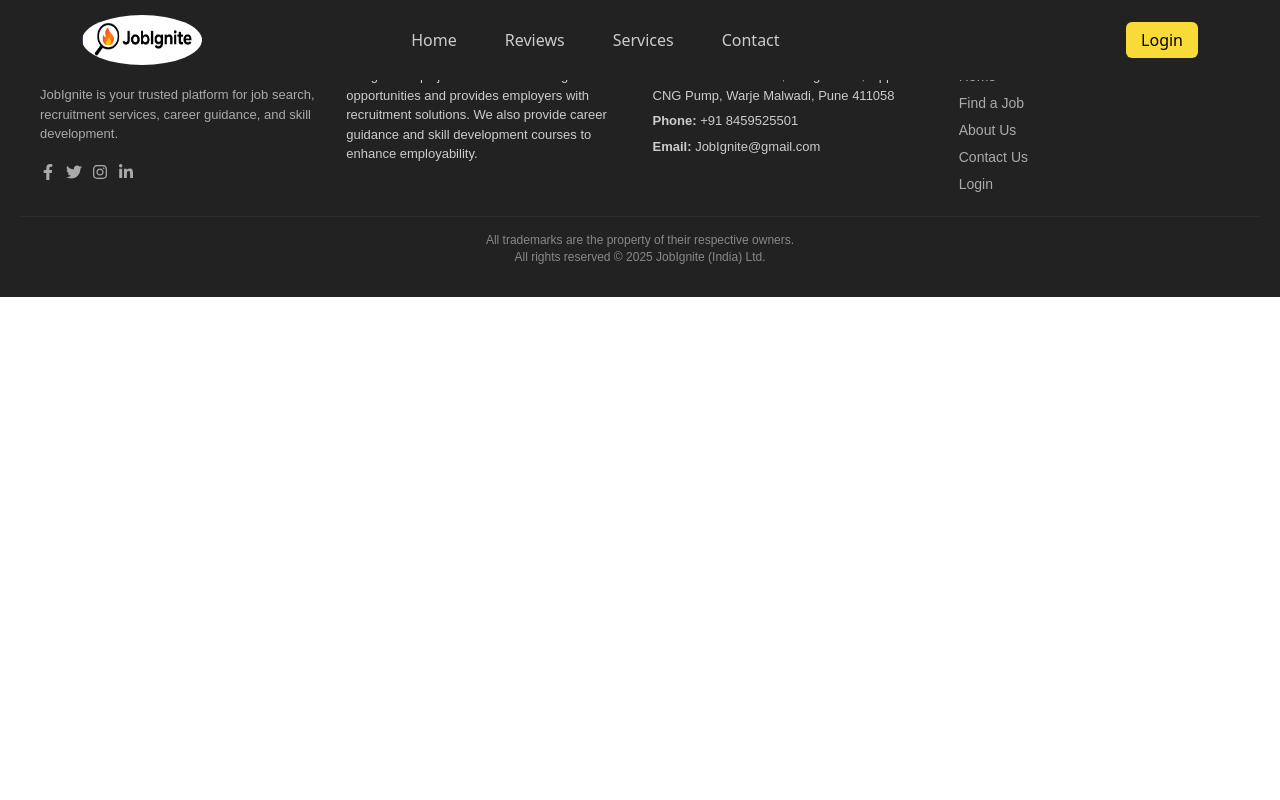
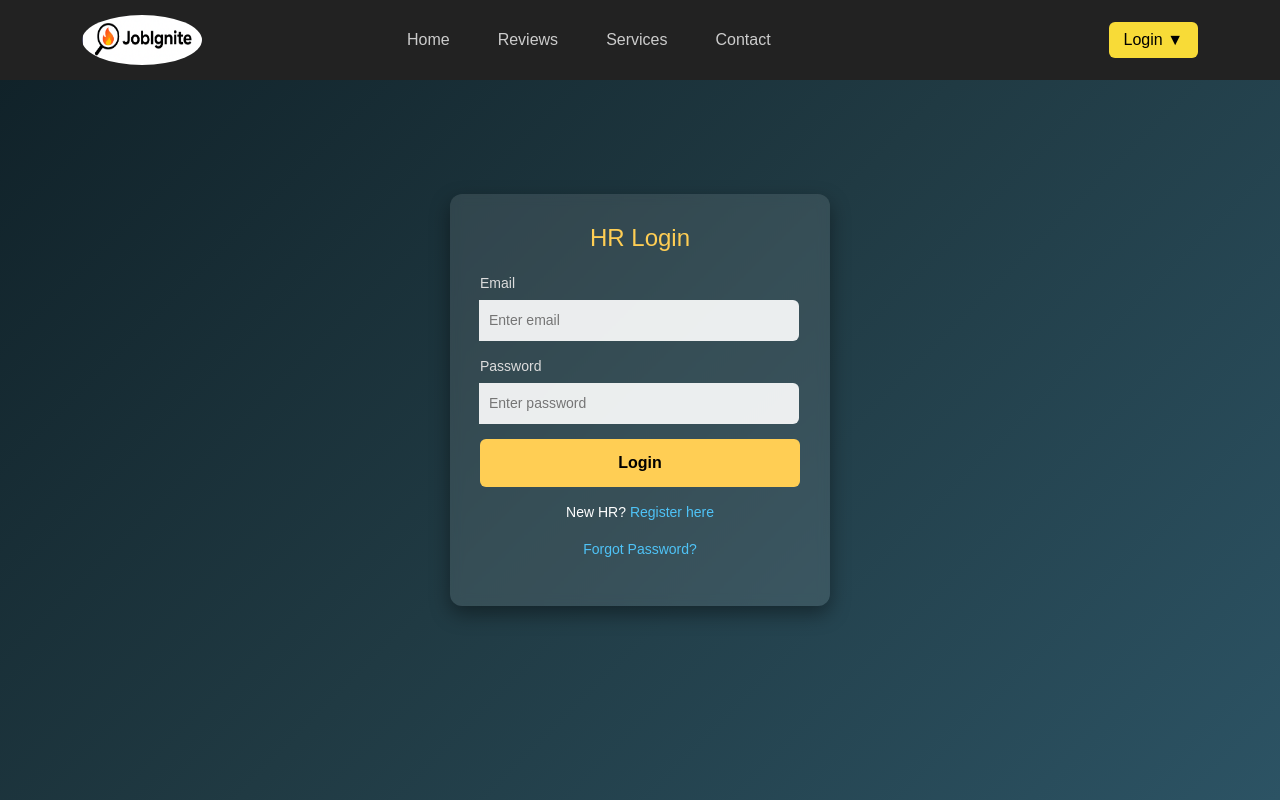
Before and after one commit to maheshrode22/JobIgnite-Online_job_portal, a React (Vite) app in the folder frontend/: page /HRAuth in a window 1280 px wide. Shown: the top 800 px of the page. Built offline with nearby package versions, Linux system fonts and the light colour scheme.

Commit message:
add linking

```diff
--- a/frontend/src/App.css
+++ b/frontend/src/App.css
@@ -1,3 +1,3 @@
 *{
-  font-family: serif and sans-serif fonts;
+  background-color: rgb(33, 37, 41);
 }
--- a/frontend/src/App.jsx
+++ b/frontend/src/App.jsx
@@ -15,6 +15,7 @@
 // Route groups
 import HomeRoutes from "./routes/homeRoutes";
 import HrRoutes from "./routes/HrRoutes";
+import HRAuth from "./component/hr/HRAuth";
 
 // Loader wrapper for pages
 function AppContent() {
@@ -37,6 +38,7 @@
         <Route path="/services" element={<Services />} />
         <Route path="/contact" element={<Contact />} />
         <Route path="/AdminLogin" element={<AdminLogin />} />
+        <Route path="/HRAuth" element={<HRAuth/>}/>
       </Routes>
       <Footer />
     </>
--- a/frontend/src/component/Navbar.jsx
+++ b/frontend/src/component/Navbar.jsx
@@ -1,5 +1,5 @@
-import React from "react";
-import { Link, useNavigate, useLocation} from "react-router-dom";
+  import React, { useState } from "react";
+  import { Link, useNavigate, useLocation } from "react-router-dom";
   import "../css/navbar.css";
   import logo1 from "../assets/img/logo1.jpg";
 
@@ -17,7 +17,8 @@
       const scrollToElement = () => {
         const element = document.getElementById(sectionId);
         if (element) {
-        const elementPosition = element.getBoundingClientRect().top + window.pageYOffset;
+          const elementPosition =
+            element.getBoundingClientRect().top + window.pageYOffset;
           window.scrollTo({
             top: elementPosition - navbarOffset,
             behavior: "smooth",
@@ -33,10 +34,11 @@
       }
     };
 
+    const [open, setOpen] = useState(false);
+
     return (
       <nav className="navbar navbar-expand-lg navbar-dark">
         <div className="container">
-
           {/* Logo */}
           <Link className="navbar-brand fw-bold d-flex align-items-center" to="/">
             <img
@@ -47,7 +49,7 @@
             />
           </Link>
 
-        {/* Mobile Toggle */}
+          {/* Mobile Toggle (optional if using Bootstrap) */}
           <button
             className="navbar-toggler"
             type="button"
@@ -62,7 +64,9 @@
             {!isLoggedIn && (
               <ul className="navbar-nav mx-auto">
                 <li className="nav-item mx-3">
-                <Link className="nav-link" to="/">Home</Link>
+                  <Link className="nav-link" to="/">
+                    Home
+                  </Link>
                 </li>
                 <li className="nav-item mx-3">
                   <a
@@ -95,16 +99,44 @@
             )}
 
             {/* Login / Logout Button on Right */}
-          <div className="ms-auto">
+            {/* <div className="ms-auto">
+            <button className="btn btn-primary" onClick={() => navigate(isLoggedIn ? "/" : "/LoginForm")} > {isLoggedIn ? "Logout" : "Login"}
+            </button> </div> */}
+            {/* Dropdown Login / Logout */}
+            <div className="dropdown ms-auto">
+              {isLoggedIn ? (
+                <button
+                  className="btn btn-danger"
+                  onClick={() => navigate("/")}
+                >
+                  Logout
+                </button>
+              ) : (
+                <>
                   <button
                     className="btn btn-primary"
-              onClick={() => navigate(isLoggedIn ? "/" : "/LoginForm")}
+                    onClick={() => setOpen(!open)}
                   >
-              {isLoggedIn ? "Logout" : "Login"}
+                    Login ▼
                   </button>
+                  {open && (
+                    <ul className="dropdown-menu show" style={{ display: "block" }}>
+                      <li>
+                        <Link to="/HRAuth" className="dropdown-item" onClick={() => setOpen(false)}>
+                          HR Login
+                        </Link>
+                      </li>
+                      <li>
+                        <Link to="/" className="dropdown-item" onClick={() => setOpen(false)}>
+                          Job Seeker Login
+                        </Link>
+                      </li>
+                    </ul>
+                  )}
+                </>
+              )}
             </div>
           </div>
-
         </div>
       </nav>
     );
--- /dev/null
+++ b/frontend/src/component/hr/HRAuth.jsx
@@ -0,0 +1,110 @@
+import React, { useState } from "react";
+import "../../css/Hr/HRAuth.css";
+
+import { Navigate,useNavigate } from "react-router-dom";
+export default function HRAuth() {
+  const [activeForm, setActiveForm] = useState("login"); // login | register | forgot
+  const handleSubmit = (e) => {
+    e.preventDefault(); // Prevent page reload
+    // You can also do your login validation here
+    navigate("/hr"); // Navigate to home page
+  };
+  const navigate = useNavigate();
+
+  return (
+    <div className="hrauth-container">
+      <div className="hrauth-box">
+        <h2>
+          {activeForm === "login" && "HR Login"}
+          {activeForm === "register" && "HR Registration"}
+          {activeForm === "forgot" && "Reset Password"}
+        </h2>
+
+        {/* ✅ Login Form */}
+        {activeForm === "login" && (
+            //
+          <form onSubmit={handleSubmit} >
+            <div className="input-group">
+              <label>Email</label>
+              <input type="email" placeholder="Enter email" required />
+            </div>
+
+            <div className="input-group">
+              <label>Password</label>
+              <input type="password" placeholder="Enter password" required />
+            </div>
+
+            <button type="submit" className="auth-btn" >Login</button>
+
+            <div className="extra-links">
+              <p>
+                New HR?{" "}
+                <span onClick={() => setActiveForm("register")}>
+                  Register here
+                </span>
+              </p>
+              <p>
+                <span onClick={() => setActiveForm("forgot")}>
+                  Forgot Password?
+                </span>
+              </p>
+            </div>
+          </form>
+        )}
+
+        {/* ✅ Register Form */}
+        {activeForm === "register" && (
+          <form onSubmit={handleSubmit}>
+            <div className="input-group">
+              <label>Full Name</label>
+              <input type="text" placeholder="Enter full name" required />
+            </div>
+
+            <div className="input-group">
+              <label>Email</label>
+              <input type="email" placeholder="Enter email" required />
+            </div>
+
+            <div className="input-group">
+              <label>Password</label>
+              <input type="password" placeholder="Enter password" required />
+            </div>
+
+            <div className="input-group">
+              <label>Confirm Password</label>
+              <input type="password" placeholder="Re-enter password" required />
+            </div>
+
+            <button type="submit" className="auth-btn">Register</button>
+
+            <div className="extra-links">
+              <p>
+                Already Registered?{" "}
+                <span onClick={() => setActiveForm("login")}>Login करा</span>
+              </p>
+            </div>
+          </form>
+        )}
+
+        {/* ✅ Forgot Password Form */}
+        {activeForm === "forgot" && (
+          <form onSubmit={handleSubmit}>
+            <div className="input-group">
+              <label>Email</label>
+              <input type="email" placeholder="Enter registered email" required />
+            </div>
+
+            <button type="submit" className="auth-btn">Send Reset Link</button>
+
+            <div className="extra-links">
+              <p>
+                Back to{" "}
+                <span onClick={() => setActiveForm("login")}>Login</span>
+              </p>
+            </div>
+          </form>
+        )}
+      </div>
+    </div>
+  );
+}
--- /dev/null
+++ b/frontend/src/css/Hr/HRAuth.css
@@ -0,0 +1,99 @@
+.hrauth-container {
+    display: flex;
+    justify-content: center;
+    align-items: center;
+    min-height: 100vh;
+    background: linear-gradient(135deg, #0f2027, #203a43, #2c5364);
+    font-family: Arial, sans-serif;
+  }
+
+  .hrauth-box {
+    background: rgba(255, 255, 255, 0.1);
+    padding: 30px;
+    border-radius: 12px;
+    width: 100%;
+    max-width: 380px;
+    color: white;
+    box-shadow: 0 8px 20px rgba(0, 0, 0, 0.4);
+    backdrop-filter: blur(6px);
+    text-align: center;
+  }
+
+  .hrauth-box h2 {
+    margin-bottom: 20px;
+    font-size: 24px;
+    color: #ffce54;
+  }
+
+  /* Inputs */
+  .input-group {
+    text-align: left;
+    margin-bottom: 15px;
+  }
+
+  .input-group label {
+    display: block;
+    margin-bottom: 6px;
+    font-size: 14px;
+    color: #ddd;
+  }
+
+  .input-group input {
+    width: 100%;
+    padding: 10px;
+    border-radius: 6px;
+    border: none;
+    outline: none;
+    font-size: 14px;
+    background: rgba(255, 255, 255, 0.9);
+  }
+
+  .auth-btn {
+    width: 100%;
+    padding: 12px;
+    border: none;
+    border-radius: 6px;
+    font-size: 16px;
+    font-weight: bold;
+    background: #ffce54;
+    color: black;
+    cursor: pointer;
+    transition: 0.3s ease;
+  }
+
+  .auth-btn:hover {
+    background: #f6bb42;
+  }
+
+  /* Links */
+  .extra-links {
+    margin-top: 15px;
+    font-size: 14px;
+  }
+
+  .extra-links span {
+    color: #4fc3f7;
+    cursor: pointer;
+    font-weight: 500;
+  }
+
+  .extra-links span:hover {
+    text-decoration: underline;
+  }
+
+  /* Responsive */
+  @media (max-width: 480px) {
+    .hrauth-box {
+      width: 90%;
+      padding: 20px;
+    }
+
+    .hrauth-box h2 {
+      font-size: 20px;
+    }
+
+    .auth-btn {
+      font-size: 14px;
+      padding: 10px;
+    }
+  }
--- a/frontend/src/css/Reviews.css
+++ b/frontend/src/css/Reviews.css
@@ -1,9 +1,5 @@
 .Reviews-section {
-<<<<<<< HEAD
-  background-color: #eef6f9;
-=======
-  background-color: rgb(33, 37, 41); /* different from services */
->>>>>>> job_portal
+  /* background-color: rgb(33, 37, 41); different from services */
   text-align: center;
   color:#fff;
   padding: 60px 20px;
@@ -40,12 +36,7 @@
 
 .review-box h3 {
   font-size: 1.4rem;
-<<<<<<< HEAD
-  color: rgb(59, 59, 199);
-  text-shadow: 0 0 1px black;
-=======
   color:#fc7a00;
->>>>>>> job_portal
   margin-top: 10px;
 }
 
--- a/frontend/src/index.css
+++ b/frontend/src/index.css
@@ -0,0 +1,13 @@
+/* *{
+    background-color: rgb(33, 37, 41);
+  } */
+/* index.css */
+body {
+    margin: 0;
+    padding: 0;
+    font-family: "Poppins", sans-serif;
+
+    /* Screenshot प्रमाणे background */
+    background-color: rgb(33, 37, 41);
+    color: #fff;
+  }
```
Also changed, not shown: frontend/src/component/pages/Service.jsx (+45 -45 lines), frontend/src/css/services.css (+25 -52 lines). Lines whose indentation alone changed are shown as unchanged.
